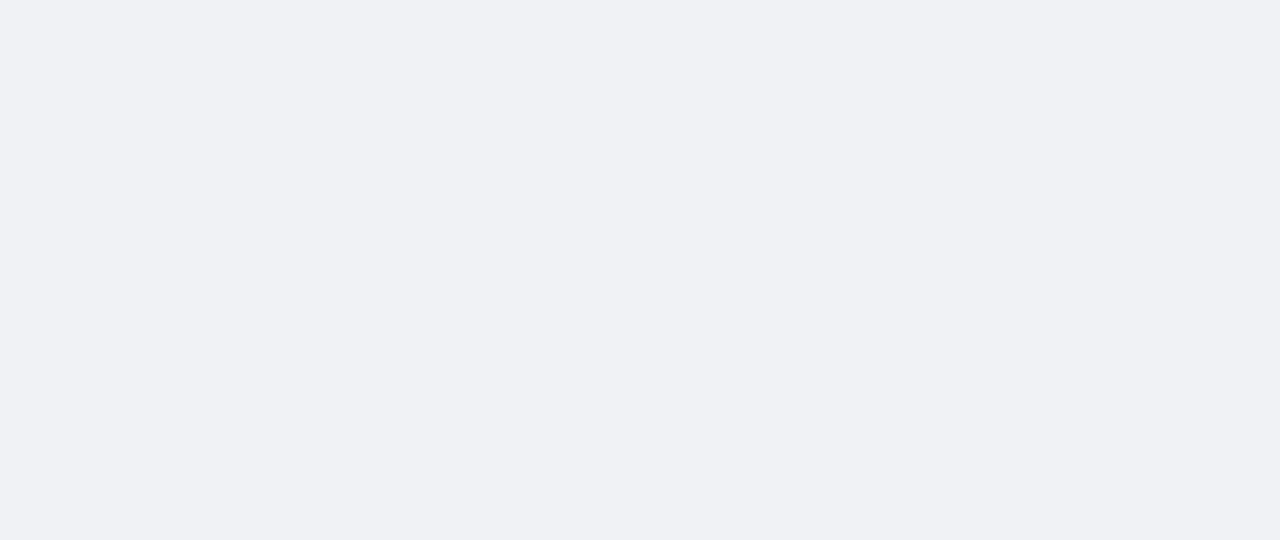
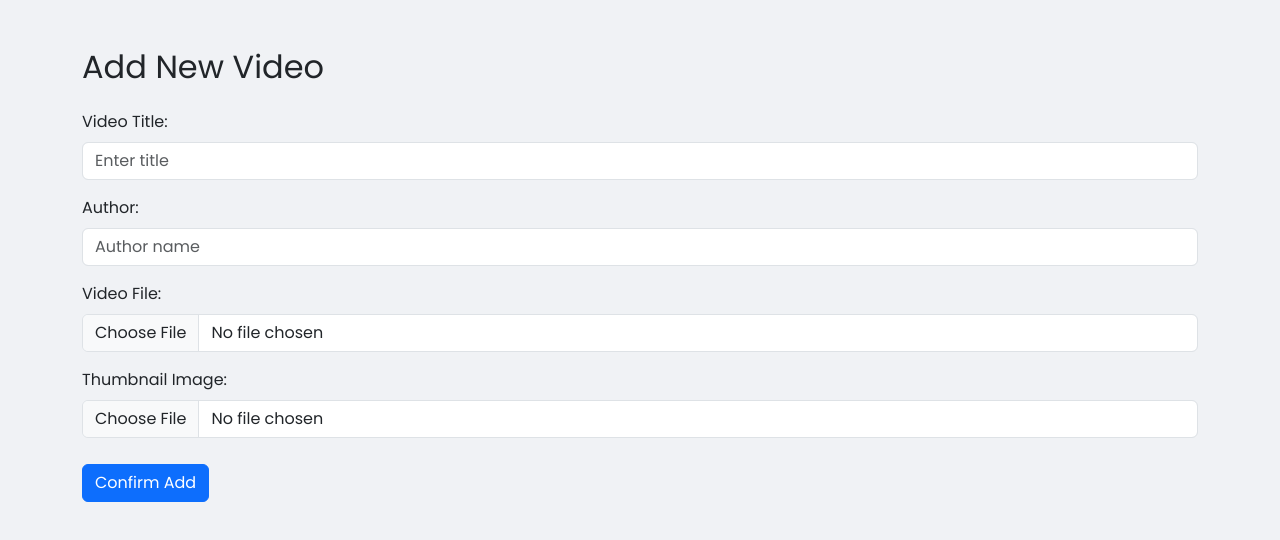
Before and after one commit to RomGreen1/PhotoTube-Web, a React (Create React App) app: page /add-video in a window 1280 px wide. Before the commit this address had no page. Shown: the top 540 px of the page. Built offline with nearby package versions, Linux system fonts and the light colour scheme.

Commit message:
rom commit 2

```diff
--- a/src/App.js
+++ b/src/App.js
@@ -5,6 +5,7 @@ import SignIn from './signIn/SignIn';
 import RegisterPage from './Registration/RegistrPage';
 import HomePage from './Home/Home';
 import VideoPage from './VideoPage/VideoPage';
+import AddVideo from './Videos/AddVideo';
 
 function App() {
   return (
@@ -12,6 +13,7 @@ function App() {
       <Routes>
       <Route path="/video/:id" element={<VideoPage />} />
         <Route path="/" element={<HomePage />} />
+          <Route path="/add-video" element={<AddVideo />} />
         <Route path="/signin" element={<SignIn />} />
         <Route path="/register" element={<RegisterPage />} />
       </Routes>
--- a/src/Home/Home.js
+++ b/src/Home/Home.js
@@ -5,19 +5,32 @@ import VideoList from '../Videos/VideoList';
 import LeftMenu from '../LeftMenu/LeftMenu'; // Assuming you have a LeftMenu component
 import Sidebar from '../LeftMenu/Sidebar';
 import SearchBar from '../SearchBar/SearchBar';
-import {useUser} from "../UserContext";
+import { useNavigate } from 'react-router-dom';
+import videos from '../Videos/videos_db.json';
+
 
 function HomePage() {
-const videoData = useContext(VideoContext);
-  const [menuOpen, setMenuOpen] = useState(false);
-  const [videoList, setVideoList] = useState(videoData);
-  const doSearch = function (q) {
-    setVideoList(videoData.filter((video) => video.title.includes(q)));
+    const [menuOpen, setMenuOpen] = useState(false);
+
+    const [videoList, setVideoList] = useState(videos);
+    const navigate = useNavigate();
+
+    // Function to load videos from both the context and session storage
+    useEffect(() => {
+        const sessionVideos = JSON.parse(sessionStorage.getItem('new_videos')) || [];
+        setVideoList([...videos, ...sessionVideos]);
+    }, [videos]);
+
+    const doSearch = function (q) {
+    setVideoList(videoList.filter((video) => video.title.includes(q)));
   }
 
   const toggleMenu = () => {
     setMenuOpen(!menuOpen);
   };
+  const addVideo =() => {
+      navigate('/add-video');
+  }
 
   return (
     <div className="home">
@@ -33,7 +46,9 @@ const videoData = useContext(VideoContext);
         <div className='div-do-search'>
         <SearchBar doSearch={doSearch} />
         </div>
-
+        <div className='add-video'>
+           <button className="add-video" onClick={addVideo}></button>
+        </div>
       <div className="content">
         <VideoList  videos={videoList} />
       </div>
--- a/src/VideoItem/VideoItem.js
+++ b/src/VideoItem/VideoItem.js
@@ -1,6 +1,6 @@
 import React from 'react';
 import { useNavigate } from 'react-router-dom';
-import './VideoItem.css'; // Assuming you have some CSS for styling
+import './VideoItem.css';
 
 function VideoItem({ video }) {
   const navigate = useNavigate();
--- a/src/VideoPage/VideoPage.js
+++ b/src/VideoPage/VideoPage.js
@@ -8,16 +8,15 @@ import SearchBar from '../SearchBar/SearchBar';
 import './VideoPage.css';
 import VideoComments from './VideoComments';
 import { useUser } from '../UserContext';
-
-
-
+import videos from '../Videos/videos_db.json';
 
 
 function VideoPage() {
+  const [video, setVideo] = useState(null);
   const [username, setUsername] = useState('');
   const [password, setPassword] = useState('');
   const { id } = useParams();
-  const videoData = useContext(VideoContext);
+
   const [menuOpen, setMenuOpen] = useState(false);
   const [videoList, setVideoList] = useState([]);
   const videoRef = useRef(null);
@@ -28,7 +27,7 @@ function VideoPage() {
 
 
   const doSearch = (q) => {
-    setVideoList(videoData.filter((video) => video.title.includes(q)));
+    setVideoList(videos.filter((video) => video.title.includes(q)));
   };
 
   const toggleMenu = () => {
@@ -36,21 +35,29 @@ function VideoPage() {
   };
 
   const navigate = useNavigate();
-  const videoC = videoData.find(v => v.id === parseInt(id))
+
 
   useEffect(() => {
-    if (!videoC) {
-      navigate('/'); // Navigate to Home page if video is not found
+    // Attempt to find the video from JSON DB
+    let videoDetails = videos.find(v => v.id === parseInt(id));
+
+    // If not found in JSON DB, try finding it in session storage
+    if (!videoDetails) {
+      const sessionVideos = JSON.parse(sessionStorage.getItem('new_videos')) || [];
+      videoDetails = sessionVideos.find(v => v.id === parseInt(id));
+    }
+
+    if (!videoDetails) {
+      // If still not found, navigate away or show an error
+      navigate('/'); // Redirect to home or show an error message
     } else {
-      setVideoList(videoData.filter(video => video.id !== videoC.id));
+      setVideo(videoDetails);
       if (videoRef.current) {
         videoRef.current.muted = true;
-        videoRef.current.play().catch((error) => {
-          console.error('Auto-play failed:', error);
-        });
+        videoRef.current.play().catch(error => console.error('Auto-play failed:', error));
       }
     }
-  }, [videoC, navigate, videoData, id]);
+  }, [id, navigate]);
 
   const handleLike = () => {
     const users = JSON.parse(sessionStorage.getItem('users')) || [];
@@ -76,9 +83,7 @@ function VideoPage() {
     }
   };
 
-  if (!videoC) {
-    return null; // Return null while redirecting
-  }
+
 
   return (
       <div className='video-page'>
@@ -98,18 +103,18 @@ function VideoPage() {
           <div className='video-page-item'>
             <div className="video-player">
               <video ref={videoRef} controls muted autoPlay>
-                <source src={videoC.videoUrl} type="video/mp4" />
+                <source src={video.videoUrl} type="video/mp4" />
                 Your browser does not support the video tag.
               </video>
             </div>
             <div className="video-details">
-              <h1>{videoC.title}</h1>
-              <p>Author: {videoC.author}</p>
-              <p>{videoC.views} views - {videoC.time}</p>
+              <h1>{video.title}</h1>
+              <p>Author: {video.author}</p>
+              <p>{video.views} views - {video.time}</p>
               <button className="btn btn-primary" onClick={handleLike}>Like</button>
               <span> {likes} Likes</span>
             </div>
-            <VideoComments videoId={videoC.id} />
+            <VideoComments videoId={video.id} />
           </div>
           <div className="video-bar">
             <VideoList videos={videoList} />
--- /dev/null
+++ b/src/Videos/AddVideo.css
@@ -0,0 +1,19 @@
+.add-video-form {
+    margin: 20px;
+    padding: 20px;
+    border: 1px solid #ccc;
+    border-radius: 5px;
+}
+
+.add-video-form form {
+    display: flex;
+    flex-direction: column;
+}
+
+.add-video-form label {
+    margin-bottom: 10px;
+}
+
+.add-video-form input, .add-video-form button {
+    margin-top: 5px;
+}
--- /dev/null
+++ b/src/Videos/AddVideo.js
@@ -0,0 +1,72 @@
+import React, { useState } from 'react';
+import { useNavigate } from 'react-router-dom';
+
+function AddVideo() {
+    const [videoDetails, setVideoDetails] = useState({
+        title: '',
+        author: '',
+        views: 0,
+        time: new Date().toLocaleString(),
+        img: null,
+        videoFile: null
+    });
+    const navigate = useNavigate();
+
+    const handleInputChange = (event) => {
+        setVideoDetails({ ...videoDetails, [event.target.name]: event.target.value });
+    };
+
+    const handleFileChange = (event) => {
+        if (event.target.name === 'videoFile') {
+            setVideoDetails({ ...videoDetails, videoFile: event.target.files[0], videoUrl: URL.createObjectURL(event.target.files[0]) });
+        } else if (event.target.name === 'img') {
+            setVideoDetails({ ...videoDetails, img: URL.createObjectURL(event.target.files[0]) });
+        }
+    };
+
+    const handleSubmit = (event) => {
+        event.preventDefault();
+        const newVideo = {
+            id: Date.now(),
+            title: videoDetails.title,
+            author: videoDetails.author,
+            views: 0,
+            time: new Date().toLocaleString(),
+            img: videoDetails.img,
+            videoUrl: videoDetails.videoUrl
+        };
+
+        const existingVideos = JSON.parse(sessionStorage.getItem('new_videos')) || [];
+        existingVideos.push(newVideo);
+        sessionStorage.setItem('new_videos', JSON.stringify(existingVideos));
+
+        navigate('/');
+    };
+
+    return (
+        <div className="container mt-5">
+            <h2 className="mb-4">Add New Video</h2>
+            <form onSubmit={handleSubmit} className="needs-validation" noValidate>
+                <div className="mb-3">
+                    <label htmlFor="videoTitle" className="form-label">Video Title:</label>
+                    <input type="text" className="form-control" id="videoTitle" name="title" placeholder="Enter title" onChange={handleInputChange} required />
+                </div>
+                <div className="mb-3">
+                    <label htmlFor="authorName" className="form-label">Author:</label>
+                    <input type="text" className="form-control" id="authorName" name="author" placeholder="Author name" onChange={handleInputChange} required />
+                </div>
+                <div className="mb-3">
+                    <label htmlFor="videoFile" className="form-label">Video File:</label>
+                    <input type="file" className="form-control" id="videoFile" name="videoFile" accept="video/*" onChange={handleFileChange} required />
+                </div>
+                <div className="mb-3">
+                    <label htmlFor="thumbnailImage" className="form-label">Thumbnail Image:</label>
+                    <input type="file" className="form-control" id="thumbnailImage" name="img" accept="image/*" onChange={handleFileChange} required />
+                </div>
+                <button type="submit" className="btn btn-primary">Confirm Add</button>
+            </form>
+        </div>
+    );
+}
+
+export default AddVideo;
--- a/src/Videos/VideoContext.js
+++ b/src/Videos/VideoContext.js
@@ -1,7 +1,6 @@
 import React, { createContext } from 'react';
 
 const videoData = [
-
         {
           "id": 1,
           "title": "play 1",
```
